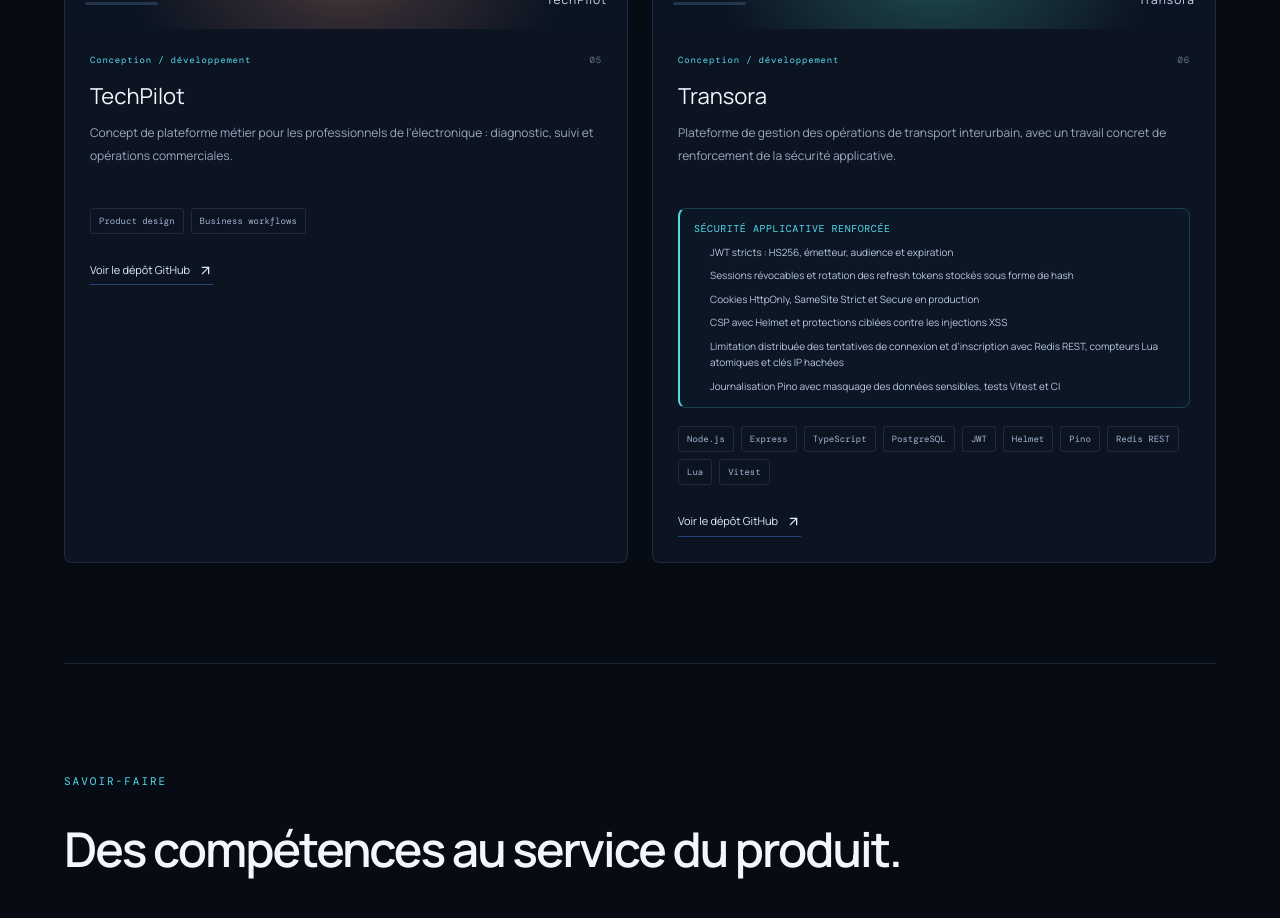
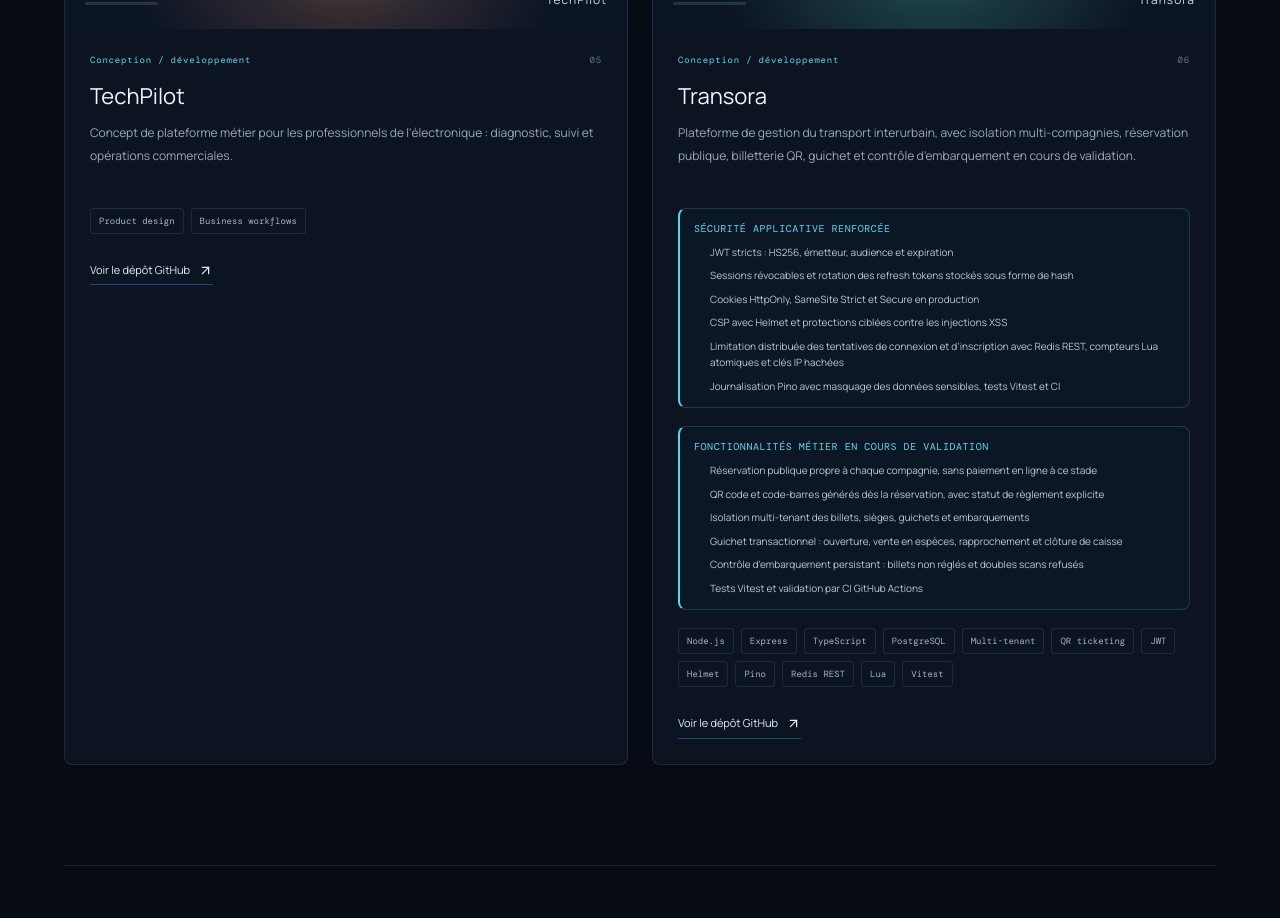
Before and after one commit to refontiq-dotcom/samuel-dukoua-portfolio, a Next.js app: page / in a window 1280 px wide. Shown: the part 2900-3818 px from the top of the page. Built offline with nearby package versions, Linux system fonts and the light colour scheme.

Commit message:
docs: extend Transora case study with multi-tenant booking and cashier workflows

```diff
--- a/app/page.tsx
+++ b/app/page.tsx
@@ -46,10 +46,12 @@ const copy = {
       'Projet SaaS de gestion scolaire destiné aux établissements en Côte d’Ivoire et en Afrique de l’Ouest.',
       'Tableau de bord centralisé conçu pour superviser l’écosystème de produits Refontiq.',
       'Concept de plateforme métier pour les professionnels de l’électronique : diagnostic, suivi et opérations commerciales.',
-      'Plateforme de gestion des opérations de transport interurbain, avec un travail concret de renforcement de la sécurité applicative.'
+      'Plateforme de gestion du transport interurbain, avec isolation multi-compagnies, réservation publique, billetterie QR, guichet et contrôle d’embarquement en cours de validation.'
     ],
     transoraSecurityLabel: 'Sécurité applicative renforcée',
     transoraSecurity: ['JWT stricts : HS256, émetteur, audience et expiration', 'Sessions révocables et rotation des refresh tokens stockés sous forme de hash', 'Cookies HttpOnly, SameSite Strict et Secure en production', 'CSP avec Helmet et protections ciblées contre les injections XSS', 'Limitation distribuée des tentatives de connexion et d’inscription avec Redis REST, compteurs Lua atomiques et clés IP hachées', 'Journalisation Pino avec masquage des données sensibles, tests Vitest et CI'],
+    transoraOperationsLabel: 'Fonctionnalités métier en cours de validation',
+    transoraOperations: ['Réservation publique propre à chaque compagnie, sans paiement en ligne à ce stade', 'QR code et code-barres générés dès la réservation, avec statut de règlement explicite', 'Isolation multi-tenant des billets, sièges, guichets et embarquements', 'Guichet transactionnel : ouverture, vente en espèces, rapprochement et clôture de caisse', 'Contrôle d’embarquement persistant : billets non réglés et doubles scans refusés', 'Tests Vitest et validation par CI GitHub Actions'],
     projectStatus: ['Produit en développement', 'Produit en développement', 'Produit en développement', 'Outil interne en développement', 'Conception / développement', 'Conception / développement']
   },
   en: {
@@ -91,10 +93,12 @@ const copy = {
       'School management SaaS project designed for institutions in Côte d’Ivoire and West Africa.',
       'Centralized dashboard designed to oversee the Refontiq product ecosystem.',
       'Business platform concept for electronics professionals: diagnostics, tracking and commercial operations.',
-      'Intercity transport operations platform, including hands-on application security hardening.'
+      'Intercity transport operations platform with multi-company isolation, public booking, QR ticketing, cashier workflows and boarding control under validation.'
     ],
     transoraSecurityLabel: 'Application security hardening',
     transoraSecurity: ['Strict JWT validation: HS256, issuer, audience and expiry', 'Revocable sessions and hashed refresh-token rotation', 'HttpOnly, SameSite Strict and Secure cookies in production', 'Helmet CSP and targeted XSS-injection safeguards', 'Distributed login and registration rate limiting with Redis REST, atomic Lua counters and hashed IP keys', 'Pino logging with sensitive-data redaction, Vitest regression tests and CI'],
+    transoraOperationsLabel: 'Business workflows under validation',
+    transoraOperations: ['Public booking flow scoped to each company; no online payment gateway at this stage', 'QR codes and barcodes generated at reservation time with explicit payment state', 'Multi-tenant isolation for tickets, seats, cashier sessions and boarding', 'Transactional cashier workflow: opening, cash sales, reconciliation and closing', 'Persistent boarding control: unpaid tickets and duplicate scans are rejected', 'Vitest coverage and GitHub Actions CI validation'],
     projectStatus: ['In development', 'In development', 'In development', 'Internal tool in development', 'Design / development', 'Design / development']
   }
 };
@@ -105,7 +109,7 @@ const projects = [
   { key: 'schooly', repo: 'https://github.com/refontiq-dotcom/schooly', tags: ['Next.js', 'TypeScript', 'Supabase', 'Monorepo'] },
   { key: 'control', repo: 'https://github.com/refontiq-dotcom/refontiq-control-center', tags: ['Next.js', 'React', 'Supabase', 'TypeScript'] },
   { key: 'techpilot', repo: 'https://github.com/refontiq-dotcom/TechPilot', tags: ['Product design', 'Business workflows'] },
-  { key: 'transora', repo: 'https://github.com/refontiq-dotcom/Transora', tags: ['Node.js', 'Express', 'TypeScript', 'PostgreSQL', 'JWT', 'Helmet', 'Pino', 'Redis REST', 'Lua', 'Vitest'] }
+  { key: 'transora', repo: 'https://github.com/refontiq-dotcom/Transora', tags: ['Node.js', 'Express', 'TypeScript', 'PostgreSQL', 'Multi-tenant', 'QR ticketing', 'JWT', 'Helmet', 'Pino', 'Redis REST', 'Lua', 'Vitest'] }
 ];
 
 export default function Home() {
@@ -191,7 +195,10 @@ export default function Home() {
             <div className="project-info">
               <div className="project-meta"><span>{p.status}</span><span>0{i+1}</span></div>
               <h3>{p.name}</h3><p>{p.description}</p>
-              {p.key === 'transora' && <div className="project-security"><strong>{t.transoraSecurityLabel}</strong><ul>{t.transoraSecurity.map((item) => <li key={item}>{item}</li>)}</ul></div>}
+              {p.key === 'transora' && <>
+                <div className="project-security"><strong>{t.transoraSecurityLabel}</strong><ul>{t.transoraSecurity.map((item) => <li key={item}>{item}</li>)}</ul></div>
+                <div className="project-security"><strong>{t.transoraOperationsLabel}</strong><ul>{t.transoraOperations.map((item) => <li key={item}>{item}</li>)}</ul></div>
+              </>}
               <div className="tags">{p.tags.map(tag=><span key={tag}>{tag}</span>)}</div>
               <a className="repo-link" href={p.repo} target="_blank" rel="noreferrer">{t.details} <ArrowUpRight size={15}/></a>
             </div>
```
